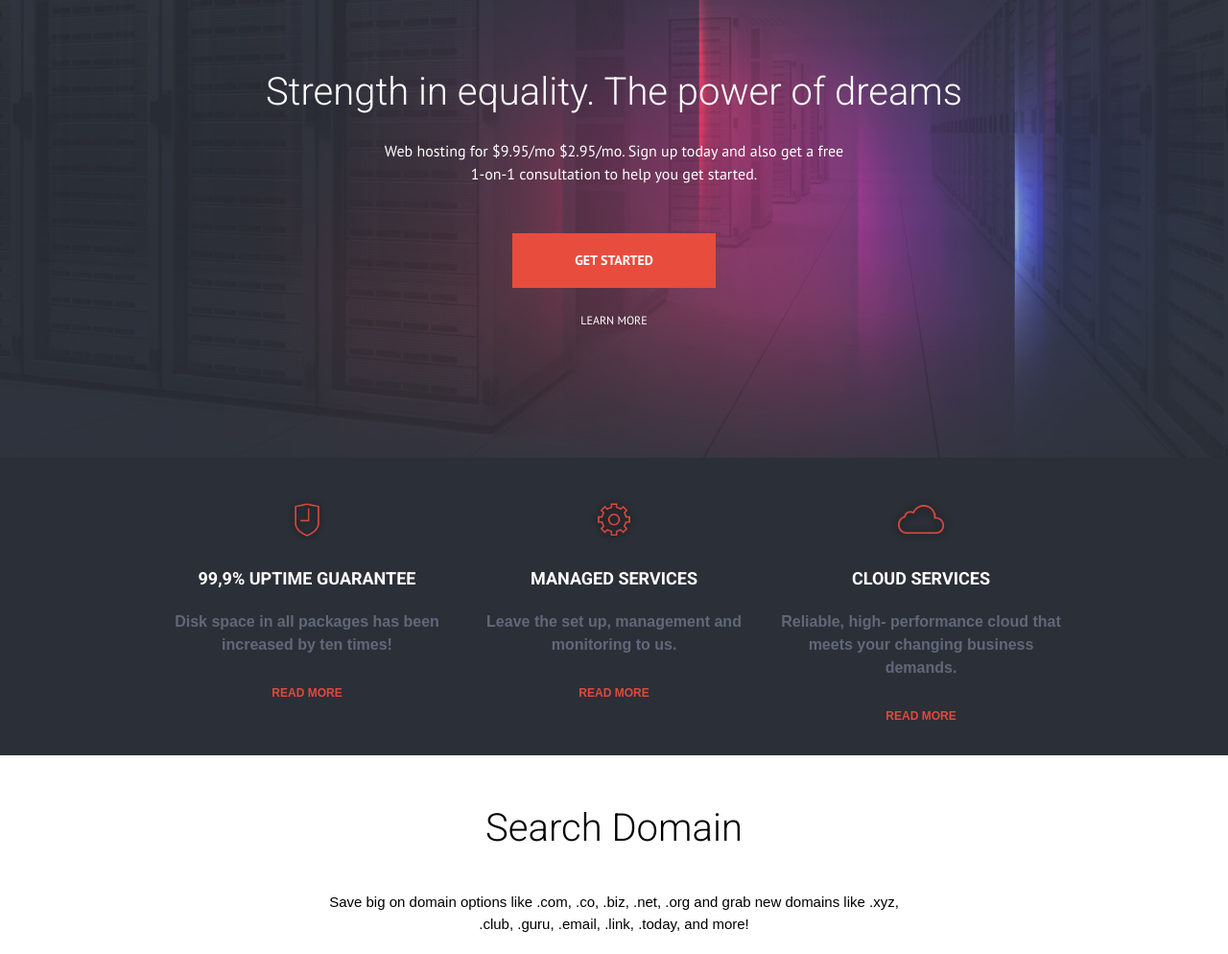
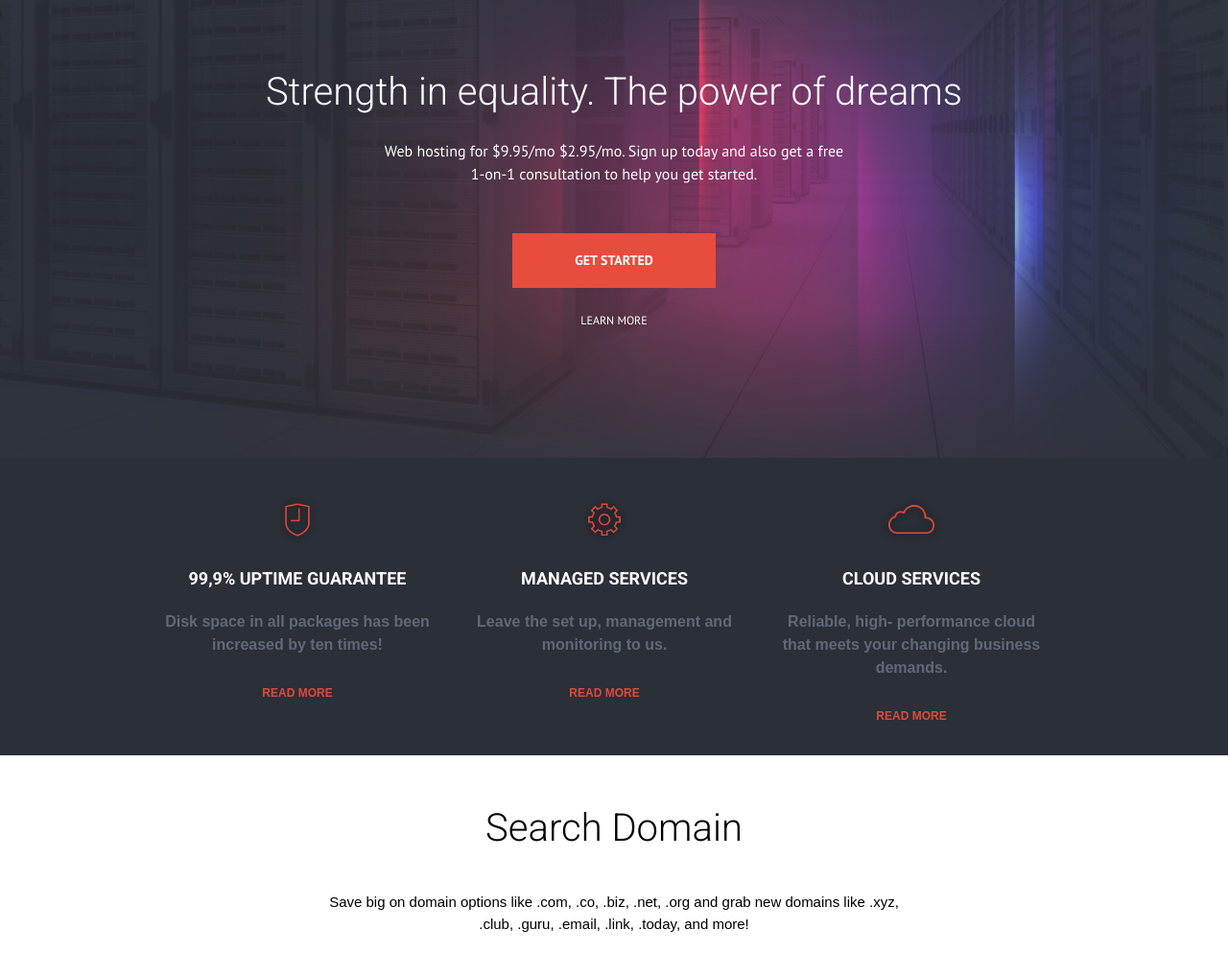
Before and after one commit to Aliaksandr1126/Hosting, a plain HTML site: page index.html in a window 1280 px wide. Shown: the part 103-1097 px from the top of the page at 96% size. Drawn offline with nearby package versions, Linux system fonts and the light colour scheme.

Commit message:
Hosting_finich

```diff
--- a/assets/css/style.css
+++ b/assets/css/style.css
@@ -301,15 +301,15 @@ ul, ol {
 .services {
     display: flex;
     flex-wrap: wrap;
-    justify-content: space-between;
-    margin: 0 -10px;
+    /* justify-content: space-between; */
+    margin: 0 -20px;
 }
 
 .services__col {
-    width: 33,33333%;
+    width: 33.33333%;
     max-width: 320px;
     height: 310px;
-    padding: 0 10px;
+    padding: 0 20px;
     text-align: center;
 
     transition: background-color .5s linear;
@@ -1130,6 +1130,7 @@ ul, ol {
     height: 100%;
     background-color: rgba(0, 0, 0, 0.8);
     padding: 15px;
+    overflow-y: auto;
 
     position: fixed;
     top: 0;
@@ -1738,5 +1739,8 @@ ul, ol {
         font-size: 10px;
     }
 
-
-}
+    /* Modals */
+
+
+
+}
--- a/index.html
+++ b/index.html
@@ -82,7 +82,7 @@
         <section class="section section--one" id="services" data-scrollspy="#services">
                 <div class="container">
                     <div class="services">
-                        <div class="services__col" data-aos="fade-right">
+                        <div class="services__col" data-aos="fade-up">
                             <img class="img__services" src="assets/images/Vector1.png" alt="">
                             <div class="services__name">99,9% UPtime guarantee</div>
                             <div class="services__text">Disk space in all packages has been
@@ -90,7 +90,7 @@
                             <a class="services__more" href="#" target="blank">Read more</a>
                         </div>
 
-                        <div class="services__col active" data-aos="zoom-in">
+                        <div class="services__col active" data-aos="fade-up">
                             <img class="img__services" src="assets/images/Layer 67.png" alt="">
                             <div class="services__name">Managed Services</div>
                             <div class="services__text">Leave the set up, management
@@ -98,7 +98,7 @@
                             <a class="services__more" href="#" target="blank">Read more</a>
                         </div>
 
-                        <div class="services__col" data-aos="fade-left">
+                        <div class="services__col" data-aos="fade-up">
                             <img class="img__services" src="assets/images/Vector Smart Object.png" alt="">
                             <div class="services__name">Cloud Services</div>
                             <div class="services__text">Reliable, high- performance cloud that meets
@@ -535,7 +535,6 @@
     <!-- Modals -->
     <div class="modal" id="becomeClientModal">
         <div class="modal__inner">
-            <div class="modal__content">
             <div class="modal__header">
                 <h5 class="modal__title">Login</h5>
             </div>
@@ -555,7 +554,6 @@
             </button>
         </div>
     </div>
-    </div>
 
 
     <!-- JavaScript -->
```
Lines whose indentation alone changed are shown as unchanged.
